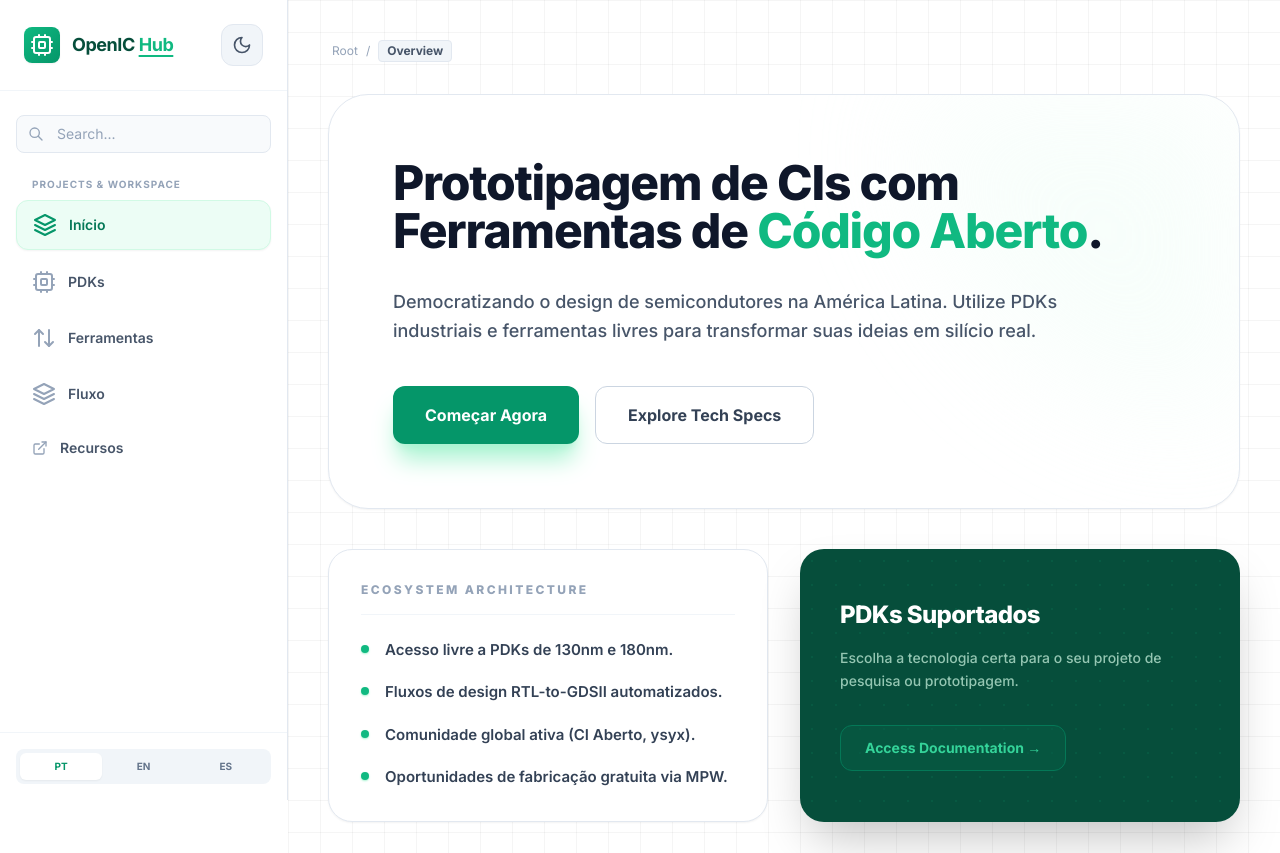
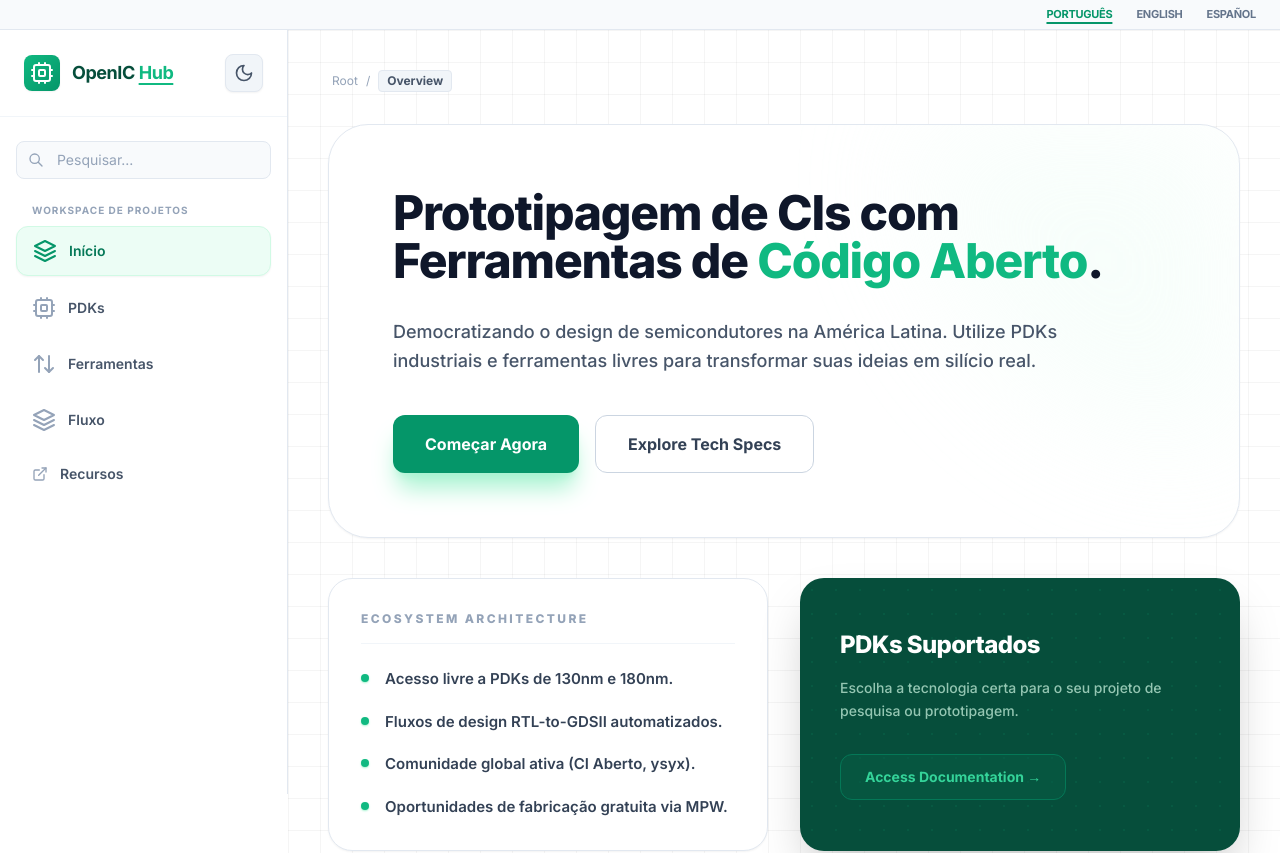
Before and after one commit to juanbrito123/openpdksite, a React (Vite) app: page / in a window 1280 px wide. Shown: the top 853 px of the page. Built offline with nearby package versions, Linux system fonts and the light colour scheme.

Commit message:
feat: Improve language and dark mode handling
Updates language labels for better clarity and refactors dark mode initialization and application. Ensures consistent background colors for dark and light modes and provides a more robust initial state detection.

```diff
--- a/App.tsx
+++ b/App.tsx
@@ -20,8 +20,9 @@ const App: React.FC = () => {
   const [isSearchFocused, setIsSearchFocused] = useState(false);
   const [isDarkMode, setIsDarkMode] = useState(() => {
     if (typeof window !== 'undefined') {
-      return localStorage.getItem('darkMode') === 'true' ||
-             (!('darkMode' in localStorage) && window.matchMedia('(prefers-color-scheme: dark)').matches);
+      const saved = localStorage.getItem('darkMode');
+      if (saved !== null) return saved === 'true';
+      return window.matchMedia('(prefers-color-scheme: dark)').matches;
     }
     return false;
   });
@@ -36,8 +37,10 @@ const App: React.FC = () => {
   useEffect(() => {
     if (isDarkMode) {
       document.documentElement.classList.add('dark');
+      document.body.style.backgroundColor = '#000000';
     } else {
       document.documentElement.classList.remove('dark');
+      document.body.style.backgroundColor = '#ffffff';
     }
     localStorage.setItem('darkMode', String(isDarkMode));
   }, [isDarkMode]);
@@ -109,8 +112,8 @@ const App: React.FC = () => {
   const ThemeToggle = () => (
     <button
       onClick={() => setIsDarkMode(!isDarkMode)}
-      className="p-2.5 rounded-xl bg-slate-100 dark:bg-zinc-900 text-slate-600 dark:text-zinc-300 hover:bg-slate-200 dark:hover:bg-zinc-800 transition-all border border-slate-200 dark:border-zinc-800"
-      aria-label="Toggle Dark Mode"
+      className="p-2 rounded-lg bg-slate-100 dark:bg-zinc-900 text-slate-600 dark:text-zinc-300 hover:bg-slate-200 dark:hover:bg-zinc-800 transition-all border border-slate-200 dark:border-zinc-800 shadow-sm"
+      aria-label="Alternar Modo Escuro"
     >
       {isDarkMode ? <SunIcon /> : <MoonIcon />}
     </button>
@@ -128,9 +131,27 @@ const App: React.FC = () => {
   };
 
   return (
-    <div className={`min-h-screen flex flex-col md:flex-row bg-white dark:bg-black transition-colors duration-400`}>
+    <div className={`min-h-screen flex flex-col bg-white dark:bg-black transition-colors duration-400`}>
+      {/* Top Language Bar */}
+      <div className="w-full bg-slate-50 dark:bg-zinc-950 border-b border-slate-200 dark:border-zinc-900 py-1.5 px-6 z-[60] sticky top-0 md:relative">
+        <div className="max-w-7xl mx-auto flex justify-end gap-6">
+          {LANGUAGES.map((l) => (
+            <button
+              key={l.code}
+              onClick={() => setLang(l.code)}
+              className={`text-[11px] font-bold tracking-tight uppercase transition-colors hover:text-emerald-500 ${
+                lang === l.code ? 'text-emerald-600 dark:text-emerald-400 underline decoration-2 underline-offset-4' : 'text-slate-500 dark:text-zinc-500'
+              }`}
+            >
+              {l.label}
+            </button>
+          ))}
+        </div>
+      </div>
+
+      <div className="flex flex-col md:flex-row flex-1">
         {/* Sidebar Desktop */}
-      <aside className="hidden md:flex flex-col w-72 h-screen sticky top-0 bg-white dark:bg-black border-r border-slate-200 dark:border-zinc-900 z-50 transition-colors">
+        <aside className="hidden md:flex flex-col w-72 h-[calc(100vh-36px)] sticky top-0 bg-white dark:bg-black border-r border-slate-200 dark:border-zinc-900 z-50 transition-colors">
           <div className="p-6 border-b border-slate-100 dark:border-zinc-900 flex items-center justify-between">
             <div className="flex items-center gap-3">
               <div className="brazil-gradient p-1.5 rounded-lg text-white shadow-sm">
@@ -149,7 +170,7 @@ const App: React.FC = () => {
               <input
                 type="text"
                 className="block w-full pl-10 pr-3 py-2 border border-slate-200 dark:border-zinc-800 rounded-lg text-sm placeholder-slate-400 dark:placeholder-zinc-600 focus:outline-none focus:ring-2 focus:ring-emerald-500/20 focus:border-emerald-500 bg-slate-50 dark:bg-zinc-900/50 text-slate-900 dark:text-zinc-100 transition-all"
-              placeholder="Search..."
+                placeholder="Pesquisar..."
                 value={searchQuery}
                 onChange={(e) => setSearchQuery(e.target.value)}
                 onFocus={() => setIsSearchFocused(true)}
@@ -174,7 +195,7 @@ const App: React.FC = () => {
                       </button>
                     ))
                   ) : (
-                  <div className="p-8 text-center text-sm text-slate-400 dark:text-zinc-500 italic">No results found</div>
+                    <div className="p-8 text-center text-sm text-slate-400 dark:text-zinc-500 italic">Nenhum resultado encontrado</div>
                   )}
                 </div>
               </div>
@@ -182,44 +203,25 @@ const App: React.FC = () => {
           </div>
 
           <nav className="flex-1 p-4 space-y-2 overflow-y-auto">
-          <div className="text-[10px] font-bold text-slate-400 dark:text-zinc-600 uppercase tracking-widest px-4 mb-2">Projects & Workspace</div>
+            <div className="text-[10px] font-bold text-slate-400 dark:text-zinc-600 uppercase tracking-widest px-4 mb-2">Workspace de Projetos</div>
             <NavItem target="home" icon={<LayersIcon />} label={t.nav.home} />
             <NavItem target="pdk" icon={<CpuIcon />} label={t.nav.pdk} />
             <NavItem target="tools" icon={<ToolIcon />} label={t.nav.tools} />
             <NavItem target="flow" icon={<LayersIcon />} label={t.nav.flow} />
             <NavItem target="resources" icon={<ExternalLinkIcon />} label={t.nav.resources} />
           </nav>
-
-        <div className="p-4 border-t border-slate-100 dark:border-zinc-900">
-          <div className="flex items-center bg-slate-100 dark:bg-zinc-900 p-1 rounded-lg w-full">
-            {LANGUAGES.map((l) => (
-              <button key={l.code} onClick={() => setLang(l.code)} className={`flex-1 py-1.5 text-[10px] font-bold rounded-md transition-all ${lang === l.code ? 'bg-white dark:bg-zinc-800 text-emerald-600 dark:text-emerald-400 shadow-sm' : 'text-slate-500 dark:text-zinc-500 hover:text-slate-800 dark:hover:text-zinc-200'}`}>
-                {l.label}
-              </button>
-            ))}
-          </div>
-        </div>
         </aside>
 
-      {/* Mobile Header */}
-      <header className="md:hidden bg-white dark:bg-black border-b border-slate-200 dark:border-zinc-900 sticky top-0 z-50 p-4 flex items-center justify-between transition-colors">
+        {/* Mobile Header (Side nav replacement) */}
+        <header className="md:hidden bg-white dark:bg-black border-b border-slate-200 dark:border-zinc-900 p-4 flex items-center justify-between transition-colors sticky top-[36px] z-50">
           <div className="flex items-center gap-2">
             <div className="brazil-gradient p-1 rounded-md text-white"><CpuIcon /></div>
             <span className="font-bold text-emerald-900 dark:text-emerald-500">OpenIC Hub</span>
           </div>
-        <div className="flex gap-4 items-center">
           <ThemeToggle />
-          <div className="flex gap-1">
-            {LANGUAGES.map((l) => (
-              <button key={l.code} onClick={() => setLang(l.code)} className={`px-2 py-1 text-[10px] font-bold rounded ${lang === l.code ? 'bg-emerald-100 dark:bg-emerald-900 text-emerald-700 dark:text-emerald-400' : 'text-slate-400 dark:text-zinc-600'}`}>
-                {l.label}
-              </button>
-            ))}
-          </div>
-        </div>
         </header>
 
-      {/* Main Content */}
+        {/* Main Content Area */}
         <main className="flex-1 flex flex-col min-h-screen relative overflow-x-hidden technical-grid transition-colors duration-400">
           <div className="flex-1 p-6 md:p-10 max-w-7xl w-full mx-auto relative z-10">
             <div className="flex items-center gap-2 text-xs text-slate-400 dark:text-zinc-500 mb-8 px-1">
@@ -252,6 +254,7 @@ const App: React.FC = () => {
              <MobileNavItem active={page === 'resources'} icon={<ExternalLinkIcon />} onClick={() => setPage('resources')} />
           </nav>
         </main>
+      </div>
     </div>
   );
 };
@@ -384,7 +387,7 @@ const ResourcesPage: React.FC<{ t: any }> = ({ t }) => (
     <div className="grid md:grid-cols-2 lg:grid-cols-3 gap-6">
       {RESOURCES.map((link, idx) => (
         <a key={idx} href={link.url} target="_blank" rel="noopener noreferrer" className="flex flex-col p-8 bg-white dark:bg-zinc-950 rounded-[2rem] border border-slate-200 dark:border-zinc-900 shadow-sm hover:border-emerald-300 dark:hover:border-emerald-600 hover:shadow-2xl transition-all group">
-          <div className="flex items-center justify-between mb-6"><div className={`p-3 rounded-2xl ${link.type === 'github' ? 'bg-slate-100 dark:bg-zinc-900 text-slate-600 dark:text-zinc-400' : 'bg-emerald-50 dark:bg-emerald-950 text-emerald-600 dark:text-emerald-400'}`}>{link.type === 'github' ? <ToolIcon /> : <ExternalLinkIcon />}</div><span className="text-[10px] font-black text-slate-400 dark:text-zinc-600 uppercase tracking-[0.2em]">{link.type}</span></div>
+          <div className="flex items-center justify-between mb-6"><div className={`p-3 rounded-2xl ${link.type === 'github' ? 'bg-slate-100 dark:bg-zinc-800 text-slate-600 dark:text-slate-400' : 'bg-emerald-50 dark:bg-emerald-950 text-emerald-600 dark:text-emerald-400'}`}>{link.type === 'github' ? <ToolIcon /> : <ExternalLinkIcon />}</div><span className="text-[10px] font-black text-slate-400 dark:text-zinc-600 uppercase tracking-[0.2em]">{link.type}</span></div>
           <h4 className="font-extrabold text-xl text-slate-900 dark:text-white group-hover:text-emerald-600 dark:group-hover:text-emerald-400 transition-colors mb-3 tracking-tight">{link.title}</h4><p className="text-sm text-slate-500 dark:text-zinc-400 leading-relaxed font-medium">{link.description}</p>
         </a>
       ))}
--- a/constants.tsx
+++ b/constants.tsx
@@ -2,9 +2,9 @@ import React from 'react';
 import { ContentTranslation, ResourceLink } from './types.ts';
 
 export const LANGUAGES = [
-  { code: 'pt', label: 'PT' },
-  { code: 'en', label: 'EN' },
-  { code: 'es', label: 'ES' }
+  { code: 'pt', label: 'Português' },
+  { code: 'en', label: 'English' },
+  { code: 'es', label: 'Español' }
 ] as const;
 
 export type LanguageCode = (typeof LANGUAGES)[number]['code'];
@@ -202,7 +202,7 @@ export const TRANSLATIONS: Record<LanguageCode, ContentTranslation> = {
       cta: 'Empezar Ahora'
     },
     intro: {
-      title: 'Educación e Innovación',
+      title: 'Educacción e Innovación',
       description: 'El ecosistema Open Source IC permite que estudiantes e investigadores eviten NDAs restrictivos y costos prohibitivos de licencia.',
       bullets: [
         'Acceso gratuito a PDKs de 130nm y 180nm.',
@@ -221,7 +221,7 @@ export const TRANSLATIONS: Record<LanguageCode, ContentTranslation> = {
           id: 'ihp',
           name: 'IHP SG13G2',
           description: '130nm BiCMOS f_t/f_max 350/450 GHz.',
-          details: 'Tecnología de alto rendimiento para RF y mm-Wave.',
+          details: 'Tecnología de alto rendimiento para RF e mm-Wave.',
           techSummary: 'El proceso SG13G2 de IHP está enfocado en aplicaciones de frecuencia ultra alta, ofreciendo transistores SiGe HBT con un rendimiento excepcional.',
           useCases: ['Sistemas de radar mm-Wave', 'Comunicación 5G/6G', 'Circuitos criogénicos'],
           docsLink: 'https://github.com/IHP-GmbH/IHP-Open-PDK',
@@ -258,7 +258,7 @@ export const TRANSLATIONS: Record<LanguageCode, ContentTranslation> = {
         { id: 'ngspice', name: 'Ngspice', category: 'Simulación', description: 'Simulador SPICE de señal mixta.', website: 'https://ngspice.sourceforge.io/', installTip: 'Integrado con Xschem y KiCad.' },
         { id: 'magic', name: 'Magic VLSI', category: 'Layout', description: 'Layout VLSI con DRC en tiempo real.', website: 'http://opencircuitdesign.com/magic/', installTip: 'Esencial para la verificación física.' },
         { id: 'klayout', name: 'KLayout', category: 'Máscaras', description: 'Editor y visualizador de GDSII/OASIS.', website: 'https://www.klayout.de/', installTip: 'Excelente soporte para scripting en Python.' },
-        { id: 'openems', name: 'OpenEMS', category: 'EM', description: 'Simulador electromagnético 3D FDTD.', website: 'https://openems.de/', installTip: 'Modelado de antenas e inductores.' },
+        { id: 'openems', name: 'OpenEMS', category: 'EM', description: 'Simulador electromagnético 3D FDTD.', website: 'https://openems.de/', installTip: 'Modelado de antenas e indutores.' },
         { id: 'openvaf', name: 'OpenVAF', category: 'Modelado', description: 'Compilador moderno de Verilog-A.', website: 'https://openvaf.semimod.de/', installTip: 'Úselo para modelos compactos de dispositivos.' }
       ]
     },
```
Lines whose indentation alone changed are shown as unchanged.
